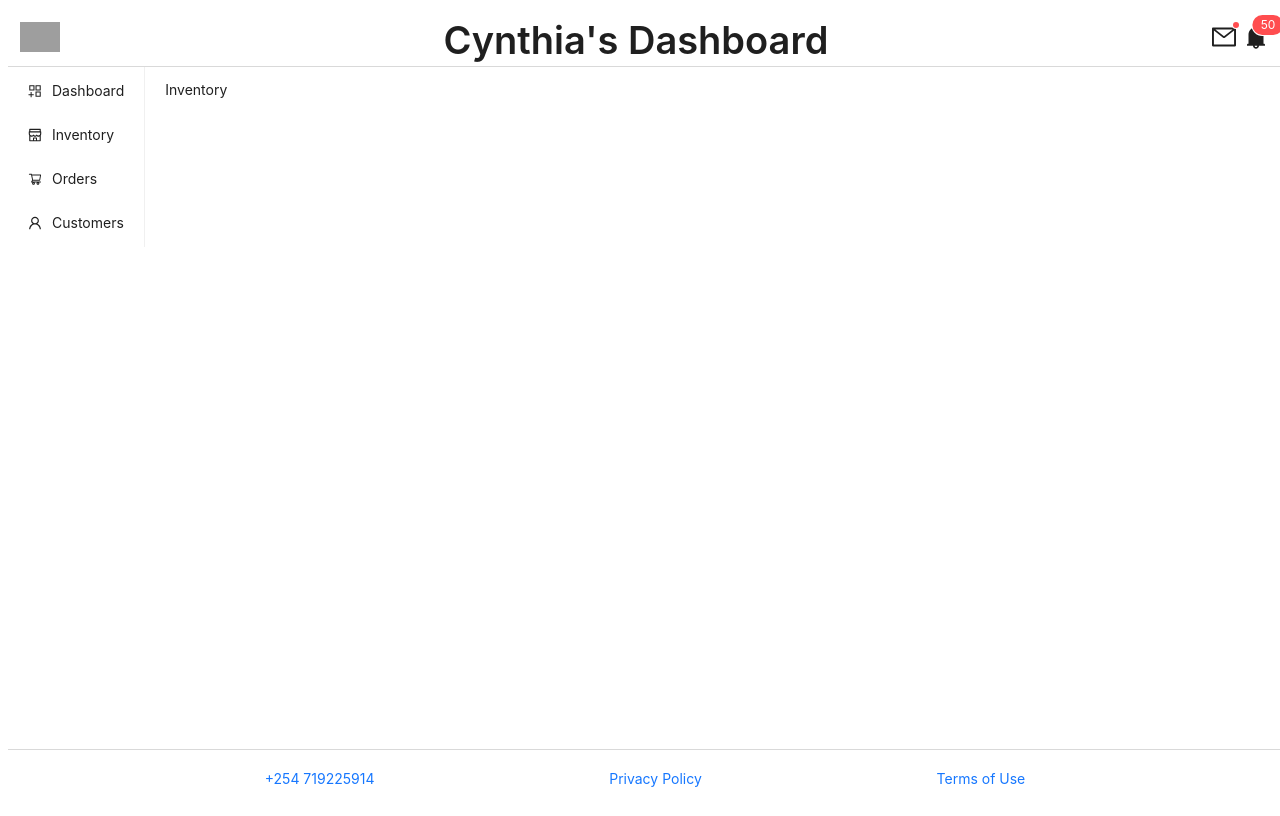
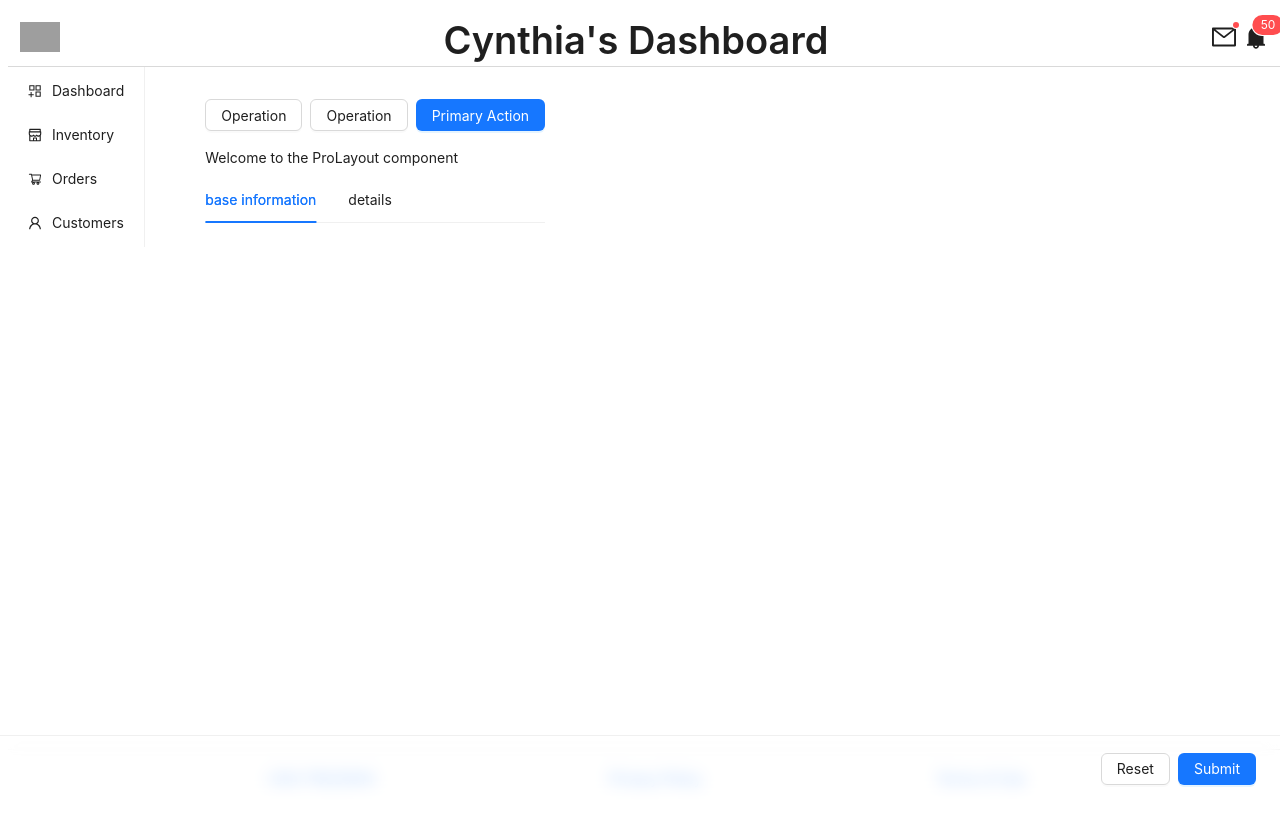
Before and after one commit to Cynthia-Isutsa/Ant-Design-Charts, a React (Vite) app in the folder DashboardCharts/: page /inventory in a window 1280 px wide. Built offline with nearby package versions, Linux system fonts and the light colour scheme; grey boxes are pictures that could not be loaded.

Commit message:
feat: [dashboard bar graph]

```diff
--- a/DashboardCharts/src/Pages/API/index.tsx
+++ b/DashboardCharts/src/Pages/API/index.tsx
@@ -3,3 +3,8 @@ export const getRecentOrders = () => {
     .then(res => res.json())
 
 }
+
+export const getRevenue = () => {
+    return fetch('https://dummyjson.com/carts')
+    .then(res => res.json())
+}
--- /dev/null
+++ b/DashboardCharts/src/Pages/Dashboard/components/DashboardChart.tsx
@@ -0,0 +1,36 @@
+import { Bar } from "react-chartjs-2";
+
+const DashboardChart = () => {
+  const labels = ["January", "February", "March", "April", "May", "June"];
+
+  const data: any = {
+    labels,
+    datasets: [
+      {
+        label: "DataSet 1",
+        data: labels?.map(() => Math.random() * 1000),
+        backgroundColor: "rgba(255,99,132, 0.5)",
+      },
+      {
+        label: "DataSet w",
+        data: labels?.map(() => Math.random() * 1000),
+        backgroundColor: "rgba(53,162,235, 0.5)",
+      },
+    ],
+  };
+  const options: any = {
+    responsive: true,
+    plugins: {
+      legend: {
+        position: "bottom",
+      },
+      title: {
+        display: true,
+        text: "Orders Revenue",
+      },
+    },
+  };
+  return <Bar options={options} data={data} />;
+};
+
+export default DashboardChart;
--- a/DashboardCharts/src/Pages/Dashboard/index.tsx
+++ b/DashboardCharts/src/Pages/Dashboard/index.tsx
@@ -1,21 +1,44 @@
 import {
   DollarCircleOutlined,
-  EllipsisOutlined,
+  //EllipsisOutlined,
   ShoppingCartOutlined,
   ShoppingOutlined,
   UserOutlined,
 } from "@ant-design/icons";
-import { PageContainer, ProTable, StatisticCard } from "@ant-design/pro-components";
+import { PageContainer, ProTable,
+  //StatisticCard
+ } from "@ant-design/pro-components";
 import { Card, Divider, Space, Statistic, Typography } from "antd";
 import { useEffect, useState } from "react";
-import { getRecentOrders } from "../API";
-import RcResizeObserver from 'rc-resize-observer';
+import { getRecentOrders, getRevenue } from "../API";
+//import RcResizeObserver from 'rc-resize-observer';
+import {
+  Chart as ChartJS,
+  CategoryScale,
+  LinearScale,
+  BarElement,
+  Title,
+  Tooltip,
+  Legend,
+} from 'chart.js'
+import DashboardChart from "./components/DashboardChart";
+
+
+
+ChartJS.register(
+  CategoryScale,
+  LinearScale,
+  BarElement,
+  Title,
+  Tooltip,
+  Legend,
+)
 
 
 const index = () => {
  const [dataSource, setDataSource] = useState<any>([])
  const [loading, setLoading] = useState<any>(false)
- const [responsive, setResponsive] = useState(false);
+ //const [responsive, setResponsive] = useState(false);
 
  useEffect(() => {
   setLoading(true)
@@ -23,6 +46,25 @@ const index = () => {
     console.log({res})
     setDataSource(res?.products)
     setLoading(false)
+  })
+ }, [])
+
+ useEffect(() => {
+  //setLoading(true)
+  getRevenue().then(res =>{
+    console.log({res})
+    const labels = res?.carts?.map((item: any)=> {
+        return `user -${item?.userId}`
+    })
+
+    const data = res?.carts?.map((disc: any) =>{
+      return disc?.discountedTotal
+
+    })
+
+    console.log({labels, data})
+
+
   })
  }, [])
 
@@ -133,7 +175,7 @@ const index = () => {
       }
       style={{ width: 268 }}
     /> */}
-     <StatisticCard
+     {/* <StatisticCard
       title="Example of Antd chart"
       tooltip="Sales"
       style={{ maxWidth: 480 }}
@@ -192,7 +234,7 @@ const index = () => {
         />
       </StatisticCard.Group>
     </RcResizeObserver>
-
+     */}
         <Divider />
         <Space direction="vertical">
           <Typography.Title level={2}>Recent Orders</Typography.Title>
@@ -254,6 +296,7 @@ const index = () => {
             ]}
             pagination={false}
           />
+          <DashboardChart />
         </Space>
       </PageContainer>
     </div>
@@ -261,5 +304,4 @@ const index = () => {
 };
 
 
-
 export default index;
--- a/DashboardCharts/src/Pages/Inventory/index.tsx
+++ b/DashboardCharts/src/Pages/Inventory/index.tsx
@@ -1,11 +1,69 @@
-import { Typography } from "antd";
+import React from 'react';
+import { PageContainer, ProFormList, ProFormSelect } from "@ant-design/pro-components";
+import { Button } from "antd";
 
-const index = () => {
+const Index = () => {
   return (
-    <div>
-      <Typography.Text>Inventory</Typography.Text>
-    </div>
+    <PageContainer
+      content="Welcome to the ProLayout component"
+      tabList={[
+        {
+          tab: 'base information',
+          key: 'base',
+        },
+        {
+          tab: 'details',
+          key: 'info',
+        },
+      ]}
+      extra={[
+        <Button key="3">Operation</Button>,
+        <Button key="2">Operation</Button>,
+        <Button key="1" type="primary">
+          Primary Action
+        </Button>,
+      ]}
+      footer={[
+        <Button key="rest">Reset</Button>,
+        <Button key="submit" type="primary">
+          Submit
+        </Button>,
+      ]}
+    >
+      <ProFormList
+        name="users"
+        initialValue={[
+          {
+            useMode: 'chapter',
+          },
+        ]}
+        creatorButtonProps={{
+          position: 'top',
+          creatorButtonText: 'Building a line',
+        }}
+        creatorRecord={{
+          useMode: 'none',
+        }}
+      >
+        <ProFormSelect
+          key="useMode"
+          options={[
+            {
+              value: 'chapter',
+              label: 'Valid after stamping',
+            },
+            {
+              value: 'none',
+              label: 'Not effective',
+            },
+          ]}
+          width="md"
+          name="useMode"
+          label="Contract agreement effective method"
+        />
+      </ProFormList>
+    </PageContainer>
   );
 };
 
-export default index;
+export default Index;
```
